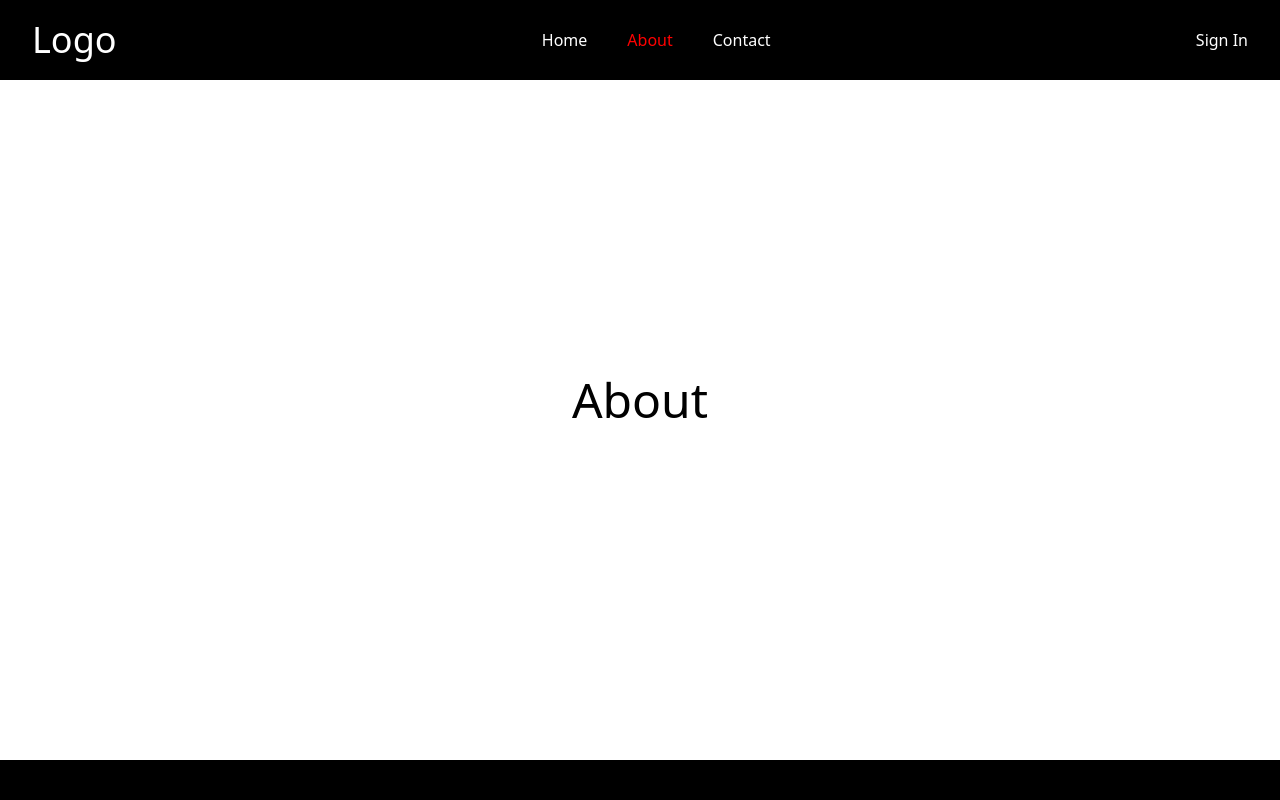
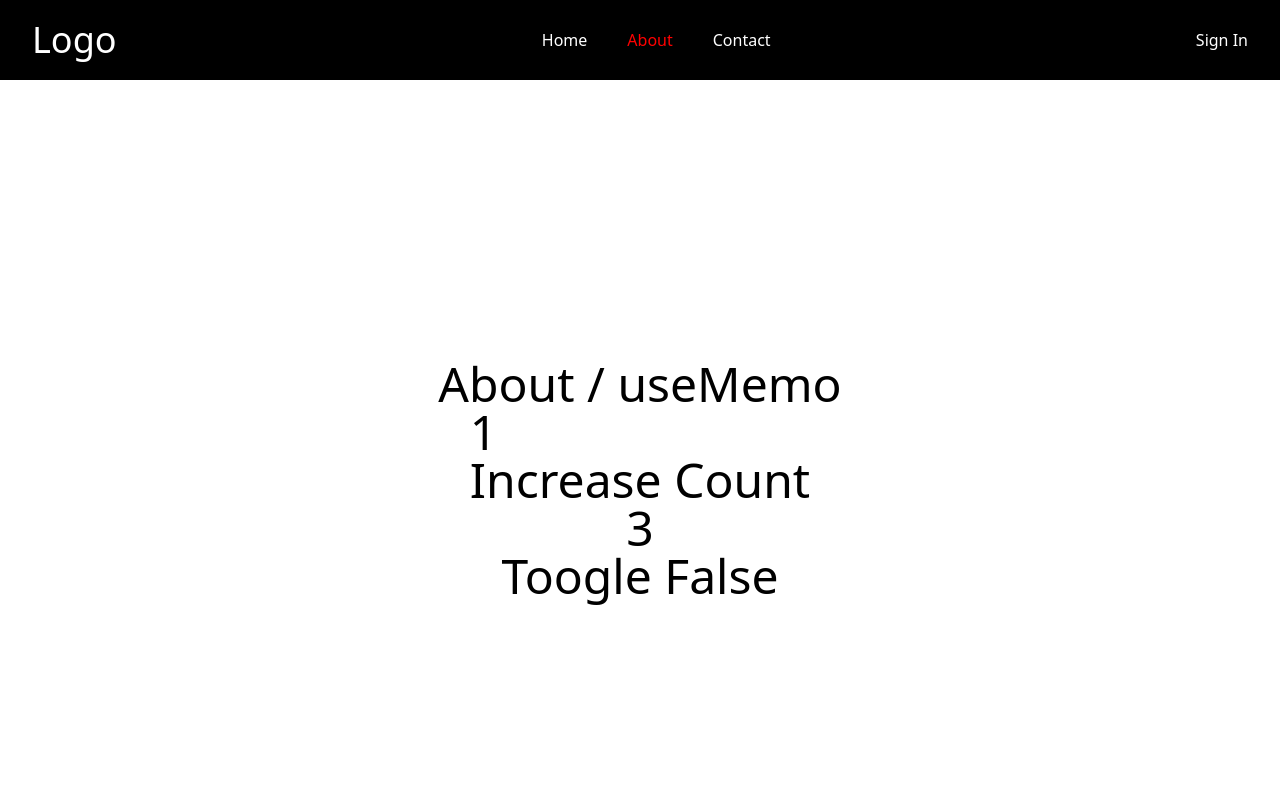
Before and after one commit to Mali0P/react-optimization, a React (Vite) app: page /about in a window 1280 px wide. Shown: the top 800 px of the page. Built offline with nearby package versions, Linux system fonts and the light colour scheme.

Commit message:
useMemo hook used

```diff
--- a/src/components/Footer.jsx
+++ b/src/components/Footer.jsx
@@ -2,6 +2,6 @@
 
 export default function Footer() {
   return (
-    <div className="mt-[5vh] text-6xl py-10 bg-[black] text-white flex justify-center items-center">This is Footer</div>
+    <div className="mt-[5vh] h-[20vh] text-6xl py-10 bg-[black] text-white flex justify-center items-center">This is Footer</div>
   )
 }
--- a/src/components/Navbar.jsx
+++ b/src/components/Navbar.jsx
@@ -3,7 +3,7 @@
 
 export default function Navbar() {
   return (
-    <nav className="w-full bg-[black] text-white px-8 py-5 flex justify-between items-center">
+    <nav className="w-full bg-[black] h-[10vh] text-white px-8 py-5 flex justify-between items-center">
       <div className="text-4xl">Logo</div>
       <ul className="flex gap-10">
         <li>
--- a/src/components/PhotosList.jsx
+++ b/src/components/PhotosList.jsx
@@ -5,13 +5,12 @@
   const { photos } = photosStore();
 
   return (
-    <ul className='text-sm grid grid-cols-3 grid-rows-3 gap-10 my-10'>
+    <div className='text-sm  w-[90vw] grid grid-cols-3 grid-rows-3 gap-10 my-10'>
       {photos.map((val, id) => (
-        <li key={id}>
-
-        <img src={val.thumbnailUrl} width={100} height={100} alt="" />
-        </li>
+        <div key={id} className='mt-8'>
+        <img src={val.images[0]}  alt="" className='object-cover w-[100%] h-60' />
+        </div>
       ))}
-    </ul>
+    </div>
   );
 }
--- a/src/index.css
+++ b/src/index.css
@@ -2,6 +2,6 @@
 
 @layer container{
     .container{
-        @apply flex justify-center items-center h-[80vh] text-5xl
+        @apply flex justify-center items-center min-h-screen text-5xl
     }
 }
--- a/src/pages/About.jsx
+++ b/src/pages/About.jsx
@@ -1,5 +1,24 @@
-import React from "react";
+import React, { useMemo, useState } from "react";
 
 export default function About() {
-  return <div className="container">About</div>;
+  const [count,setCount] = useState(1)
+  const [otherState, setOtherState] = useState(false);
+  function complex (num) {
+    console.log("Inside Expensive Task")
+    for(let i=0;i<1000000000;i++){}
+       return num+2;
+  }
+  const fetchFunction = useMemo(()=>complex(count),[count])
+
+  return <div className="container flex flex-col justify-center items-center">
+<h1>About / useMemo</h1>
+<div>
+  <p>{count}</p>
+  <button onClick={()=>setCount(count+1)} className="cursor-pointer">Increase Count</button>
+</div>
+<div>
+{fetchFunction}
+</div>
+<button onClick={()=>setOtherState(!otherState)} className="cursor-pointer">Toogle {otherState?'True':'False'}</button>
+  </div>;
 }
--- a/src/pages/Home.jsx
+++ b/src/pages/Home.jsx
@@ -1,4 +1,4 @@
-import React, { lazy, Suspense, useState } from "react";
+import React, { lazy, Suspense, useEffect, useState } from "react";
 import { photosStore } from "../store/photosStore";
 
 const PhotosList = lazy(()=>import('../components/PhotosList'))
@@ -11,9 +11,11 @@
 setShowPhotos(true)
   };
 
+
   return (
-    <div className="container flex-col">
-      <div>Home</div>
+ <div className="container mt-8 flex-col min-h-screen py-10">
+
+      <div>Home / Lazy Loading</div>
       <div>
          {showPhotos ? (
     <Suspense fallback={<div>Loading images...</div>}>
--- a/src/services/fetchImages.js
+++ b/src/services/fetchImages.js
@@ -1,10 +1,10 @@
 import axios from "axios";
 
-let api = "https://jsonplaceholder.typicode.com/photos";
+let api = "https://api.escuelajs.co/api/v1/products";
 export const fetchImages = async () => {
   try {
     let res = await axios.get(api);
-    return res.data.slice(0,10);
+    return res.data.slice(0, 9);
   } catch (error) {
     return error.message;
   }
```
